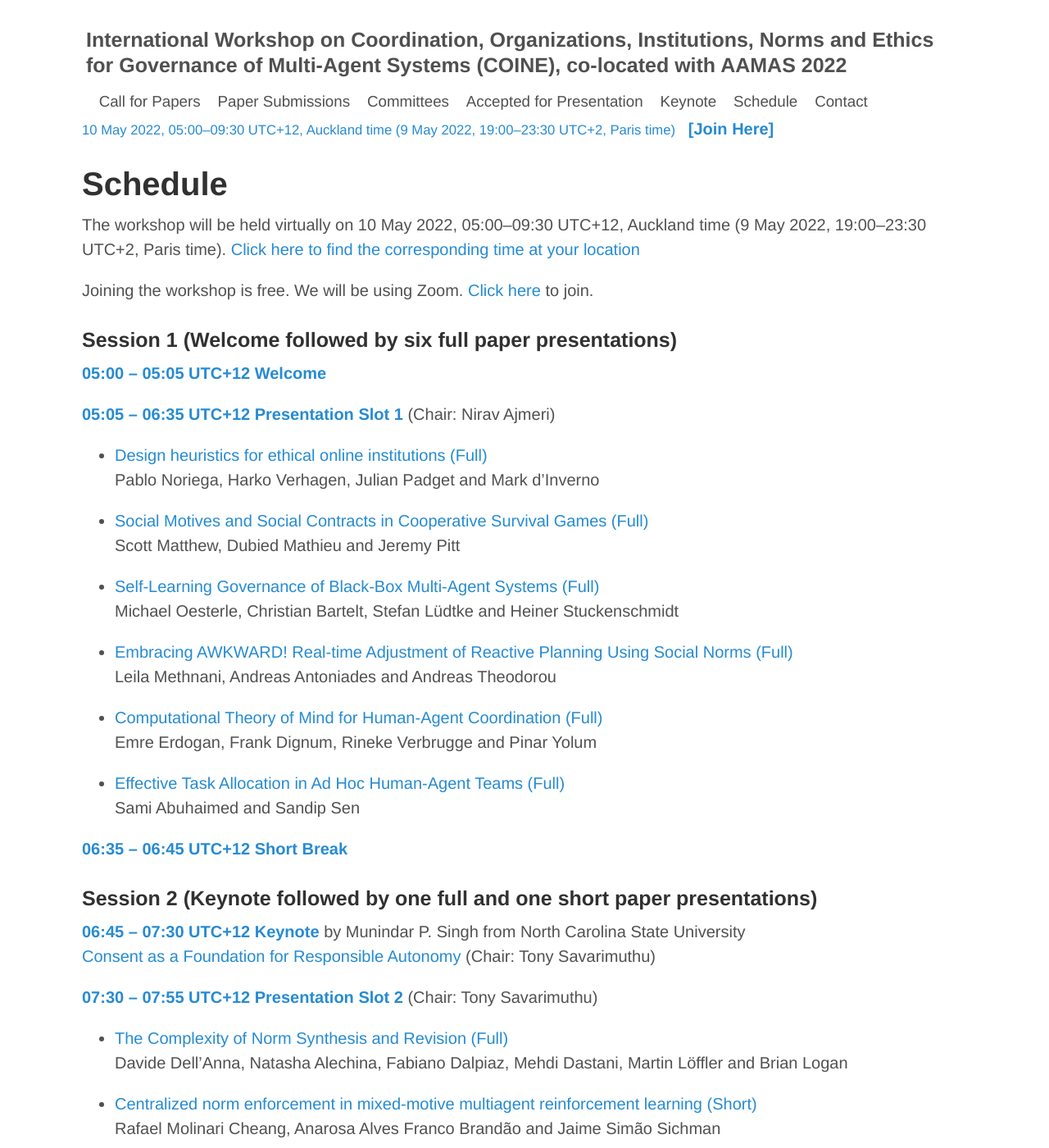
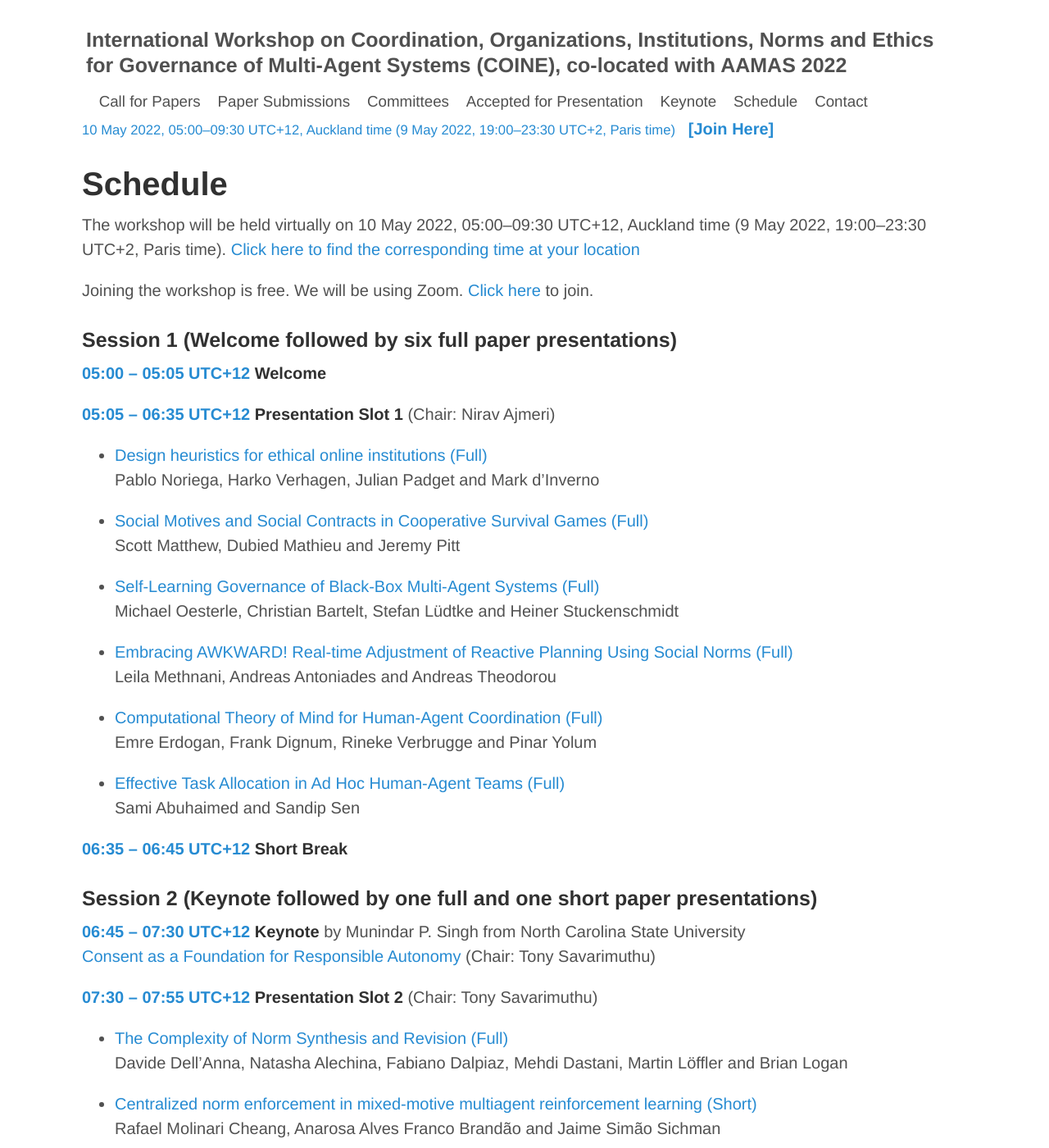
Before and after one commit to jithincheriyan/coine-2022-auckland, a Jekyll site: the page built from technical_programme.md, in a window 1280 px wide and 1400 px high. Shown: the whole window at 82% size. Built offline with Jekyll 4.4.1, drawn with Linux system fonts in a browser that asks for light colours; some of the changed text lies outside the part shown.

```diff
--- a/technical_programme.md
+++ b/technical_programme.md
@@ -11,9 +11,9 @@ Joining the workshop is free. We will be using Zoom. [Click here](https://bristo
 
 ### Session 1 (Welcome followed by six full paper presentations)
 
-[**05:00 &ndash; 05:05 UTC+12 Welcome**](# "1900 Paris; 1800 London; 1300 New York")
+[**05:00 &ndash; 05:05 UTC+12**](# "1900 Paris; 1800 London; 1300 New York") **Welcome**
 
-[**05:05 &ndash; 06:35 UTC+12 Presentation Slot 1**](# "1905 Paris; 1805 London; 1305 New York") (Chair: Nirav Ajmeri)
+[**05:05 &ndash; 06:35 UTC+12**](# "1905 Paris; 1805 London; 1305 New York") **Presentation Slot 1** (Chair: Nirav Ajmeri)
 
 - [Design heuristics for ethical online institutions (Full)]({{ site.path }}/papers/paper-12.pdf) <br/>
 Pablo Noriega, Harko Verhagen, Julian Padget and Mark d'Inverno
@@ -34,13 +34,13 @@ Emre Erdogan, Frank Dignum, Rineke Verbrugge and Pinar Yolum
 Sami Abuhaimed and Sandip Sen
 
 
-[**06:35 &ndash; 06:45 UTC+12 Short Break**](# "2035 Paris; 1935 London; 1435 New York")
+[**06:35 &ndash; 06:45 UTC+12**](# "2035 Paris; 1935 London; 1435 New York") **Short Break**
 
 ### Session 2 (Keynote followed by one full and one short paper presentations)
 
-[**06:45 &ndash; 07:30 UTC+12 Keynote**](# "2045 Paris; 1945 London; 1445 New York") by Munindar P. Singh from North Carolina State University <br/>[Consent as a Foundation for Responsible Autonomy]({{ site.path }}/keynote.html) (Chair: Tony Savarimuthu)
+[**06:45 &ndash; 07:30 UTC+12**](# "2045 Paris; 1945 London; 1445 New York") **Keynote** by Munindar P. Singh from North Carolina State University <br/>[Consent as a Foundation for Responsible Autonomy]({{ site.path }}/keynote.html) (Chair: Tony Savarimuthu)
 
-[**07:30 &ndash; 07:55 UTC+12 Presentation Slot 2**](# "2130 Paris; 2030 London; 1530 New York") (Chair: Tony Savarimuthu)
+[**07:30 &ndash; 07:55 UTC+12**](# "2130 Paris; 2030 London; 1530 New York") **Presentation Slot 2** (Chair: Tony Savarimuthu)
 
 - [The Complexity of Norm Synthesis and Revision (Full)]({{ site.path }}/papers/paper-8.pdf) <br/>
 Davide Dell'Anna, Natasha Alechina, Fabiano Dalpiaz, Mehdi Dastani, Martin Löffler and Brian Logan
@@ -49,11 +49,11 @@ Davide Dell'Anna, Natasha Alechina, Fabiano Dalpiaz, Mehdi Dastani, Martin Löff
 Rafael Molinari Cheang, Anarosa Alves Franco Brandão and Jaime Simão Sichman
 
 
-[**07:55 &ndash; 08:05 UTC+12 Short Break**](# "2155 Paris; 2055 London; 1555 New York")
+[**07:55 &ndash; 08:05 UTC+12**](# "2155 Paris; 2055 London; 1555 New York") **Short Break**
 
 ### Session 3 (Four full and two short paper presentations followed by wrap up)
 
-[**08:05 &ndash; 09:25 UTC+12 Presentation Slot 3**](# "2205 Paris; 2105 London; 1605 New York") (Chair: Andreasa Morris-Martin)
+[**08:05 &ndash; 09:25 UTC+12**](# "2205 Paris; 2105 London; 1605 New York") **Presentation Slot 3** (Chair: Andreasa Morris-Martin)
 
 - [Designing International Humanitarian Law into military autonomous devices (Full)]({{ site.path }}/papers/paper-1.pdf) <br/>
 Jonathan Kwik, Tomasz Zurek and Tom van Engers
@@ -74,4 +74,4 @@ Peter Fratrič, Giovanni Sileno, Tom Van Engers and Sander Klous
 Sriashalya Srivathsan, Stephen Cranefield and Jeremy Pitt
 
 
-[**09:25 &ndash; 09:30 UTC+12 Wrap Up**](# "2325 Paris; 2225 London; 1725 New York")
+[**09:25 &ndash; 09:30 UTC+12**](# "2325 Paris; 2225 London; 1725 New York") **Wrap Up**
```
